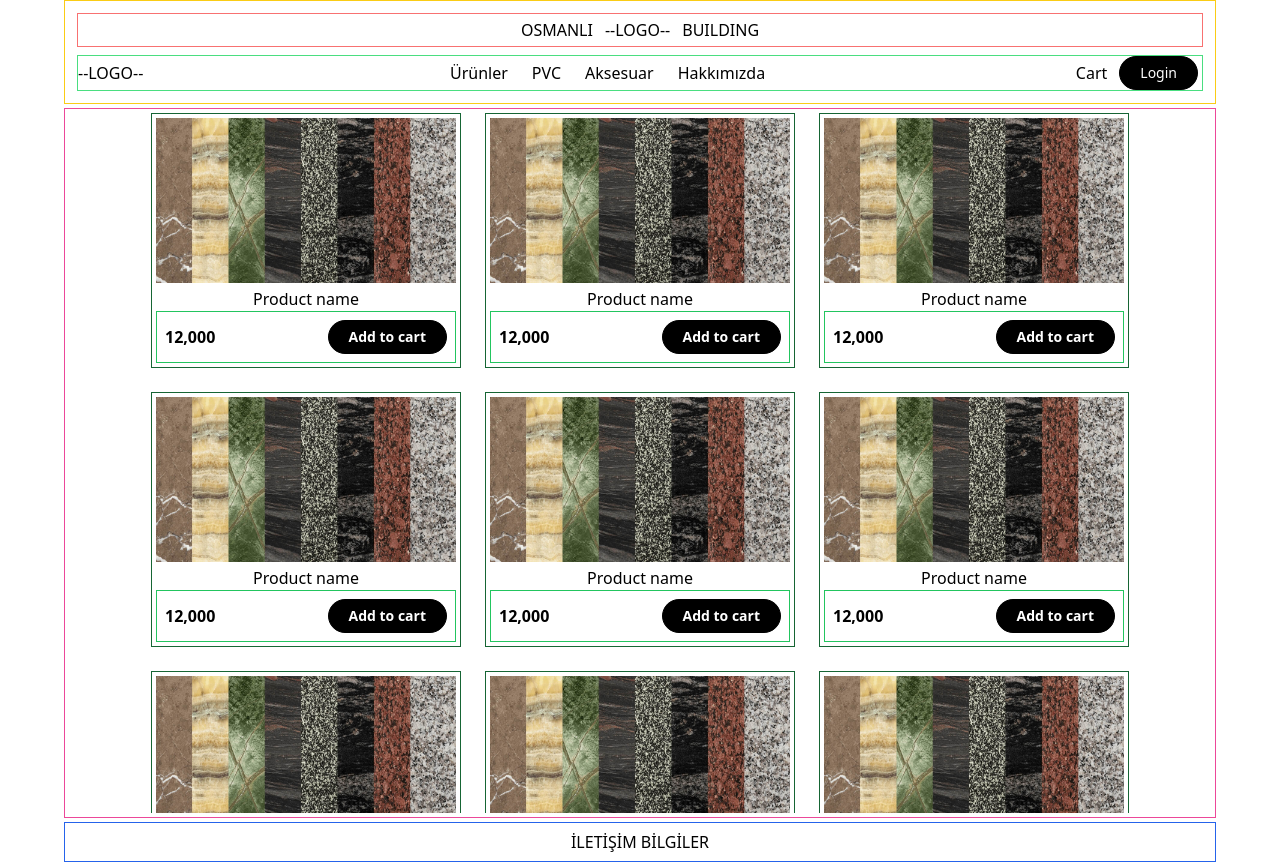
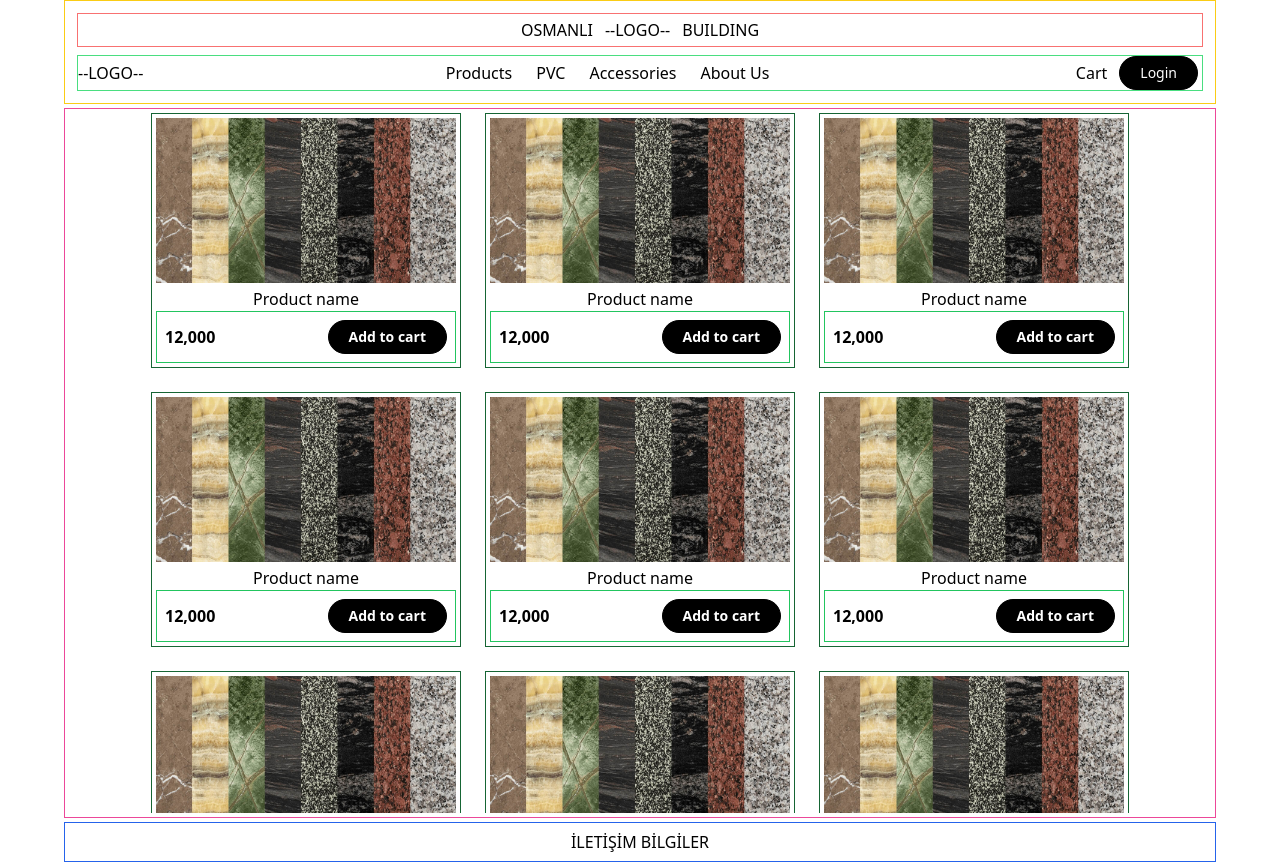
Before and after one commit to Bobzero23/Osmanli-Building-Frontend, a Next.js app: page / in a window 1280 px wide. Built offline with nearby package versions, Linux system fonts and the light colour scheme.

Commit message:
quick fix: typos

```diff
--- a/components/Header.jsx
+++ b/components/Header.jsx
@@ -21,7 +21,7 @@ const Header = () => {
           <ul className="hidden md:flex gap-x-6">
             <li>
               <Link href="/">
-                <p>Ürünler</p>
+                <p>Products</p>
               </Link>
             </li>
             <li>
@@ -31,12 +31,12 @@ const Header = () => {
             </li>
             <li>
               <Link href="/">
-                <p>Aksesuar</p>
+                <p>Accessories</p>
               </Link>
             </li>
             <li>
               <Link href="/">
-                <p>Hakkımızda</p>
+                <p>About Us</p>
               </Link>
             </li>
           </ul>
--- a/components/ProductList.jsx
+++ b/components/ProductList.jsx
@@ -5,7 +5,7 @@ const ProductList = () => {
     <div className=" w-full flex gap-6 flex-wrap flex-center overflow-y-auto h-[calc(100vh-100px)]">
       {[
         1, 1, 1, 1, 1, 1, 1, 1, 1, 1, 1, 1, 1, 1, 1, 1, 1, 1, 1, 1, 1, 1, 1, 1,
-        1, 1, 1, 1, 1, 1, 1, 1, 1, 1, 1,
+        1, 1, 1, 1, 1, 1, 1, 1, 1, 1, 1, 1,
       ].map((card) => (
         <ProductCard />
       ))}
```
